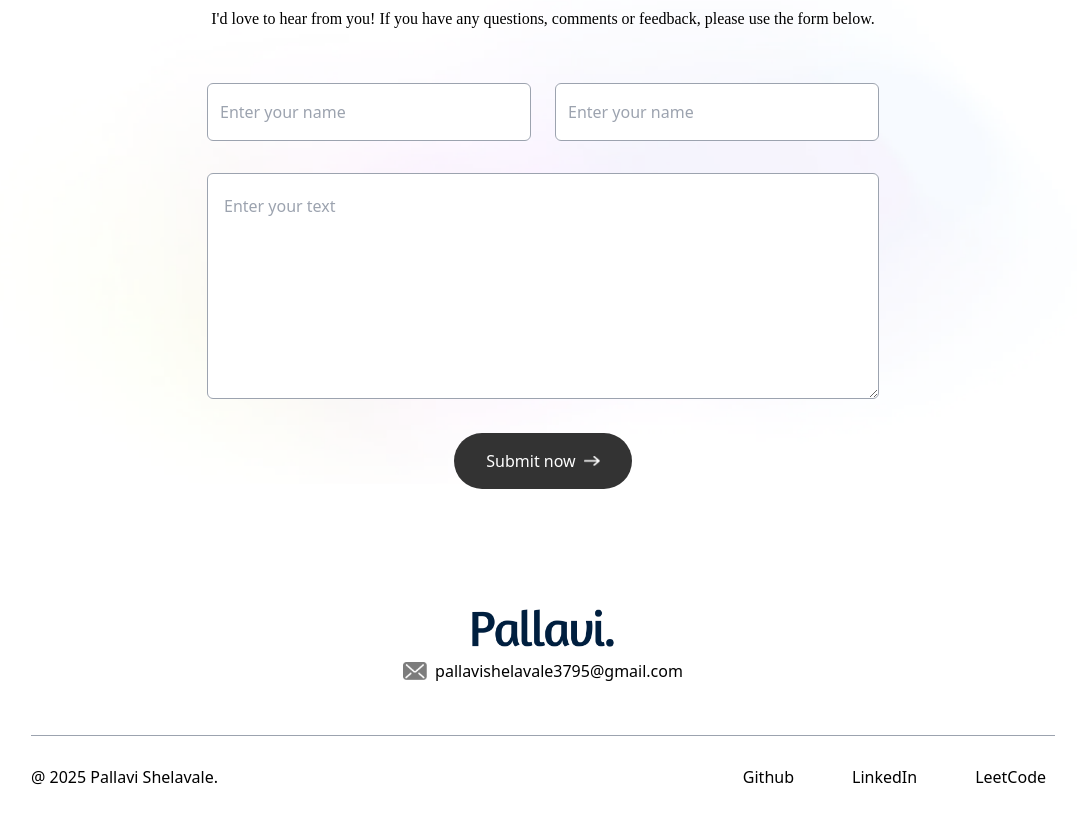
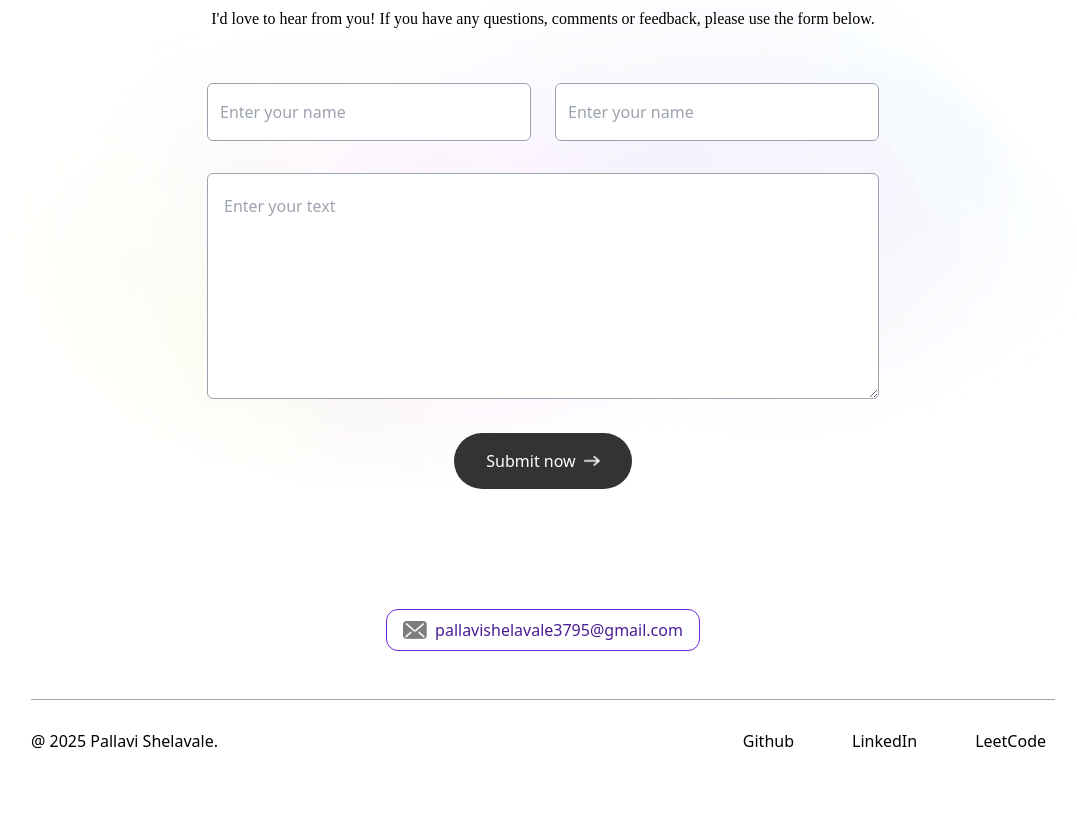
Before and after one commit to shelavalepallavi/shelavalepallavi.github.io, a plain HTML site: page index.html in a window 1280 px wide. Shown: the part 3310-4128 px from the top of the page, without its empty margins (97-1174 px from the left). After the commit the page ends 4092 px from the top, so only its background shows below. Drawn offline with nearby package versions, Linux system fonts and the light colour scheme; a web font is replaced by a local one.

Commit message:
button style change

```diff
--- a/index.html
+++ b/index.html
@@ -307,12 +307,12 @@
     <!-- footer -->
      <div class="mt-20">
       <div class="text-center">
-        <img src="./images/pallavi-high-resolution-logo-transparent.png" alt="" class="w-36 mx-auto mb-2 dark:hidden hover:-translate-y-2 duration-500">
-        <img src="./images/pallavi-high-resolution-logo-transparent-dark.png" alt="" class="w-36 mx-auto mb-2 hidden dark:block hover:-translate-y-2 duration-500">
-        <div class="flex items-center gap-2 mx-auto w-max">
-          <img src="./images/mail_icon.png" alt="" class="w-6 dark:hidden duration-500 hover:-translate-y-2 cursor-pointer">
+        <!-- <img src="./images/pallavi-high-resolution-logo-transparent.png" alt="" class="w-36 mx-auto mb-2 dark:hidden hover:-translate-y-2 duration-500">
+        <img src="./images/pallavi-high-resolution-logo-transparent-dark.png" alt="" class="w-36 mx-auto mb-2 hidden dark:block hover:-translate-y-2 duration-500"> -->
+        <div class="flex items-center py-1 px-4 gap-2  mx-auto w-max mt-4 shadow-sm rounded-xl border border-violet-700  hover:-translate-y-3 hover:shadow-violet-900 hover:drop-shadow-lg duration-500 ">
+          <img src="./images/mail_icon.png" alt="" class="w-6 dark:hidden  cursor-pointer">
           <img src="./images/mail_icon_dark.png" alt="" class="w-6 hidden dark:block">
-          <a href="mailto:pallavishelavale3795" class=" hover:text-blue-600 duration-500">pallavishelavale3795@gmail.com</a>
+          <a href="mailto:pallavishelavale3795" class="text-violet-900 font-medium">pallavishelavale3795@gmail.com</a>
         </div>
       </div>
       <div class="text-center sm:flex items-center justify-between mx-[10%] mt-12 py-6 border-t border-gray-400" >
```
